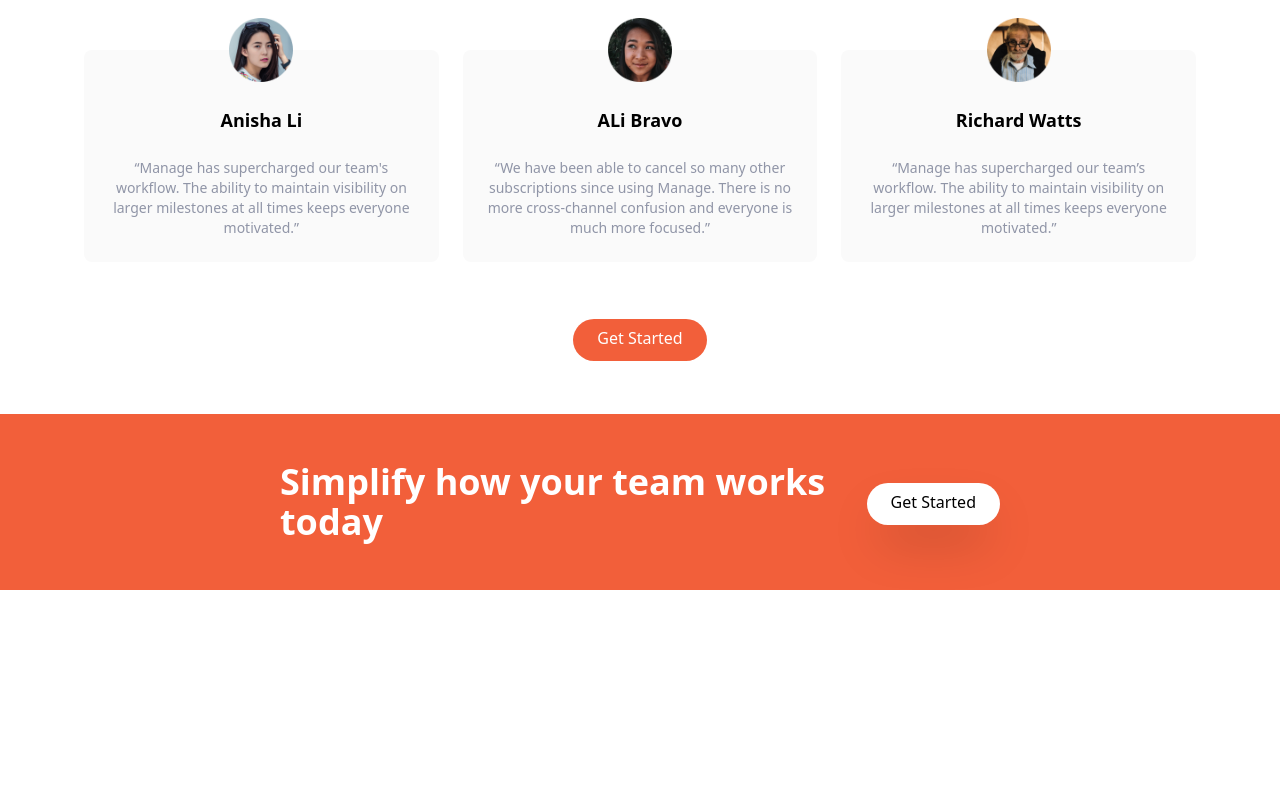
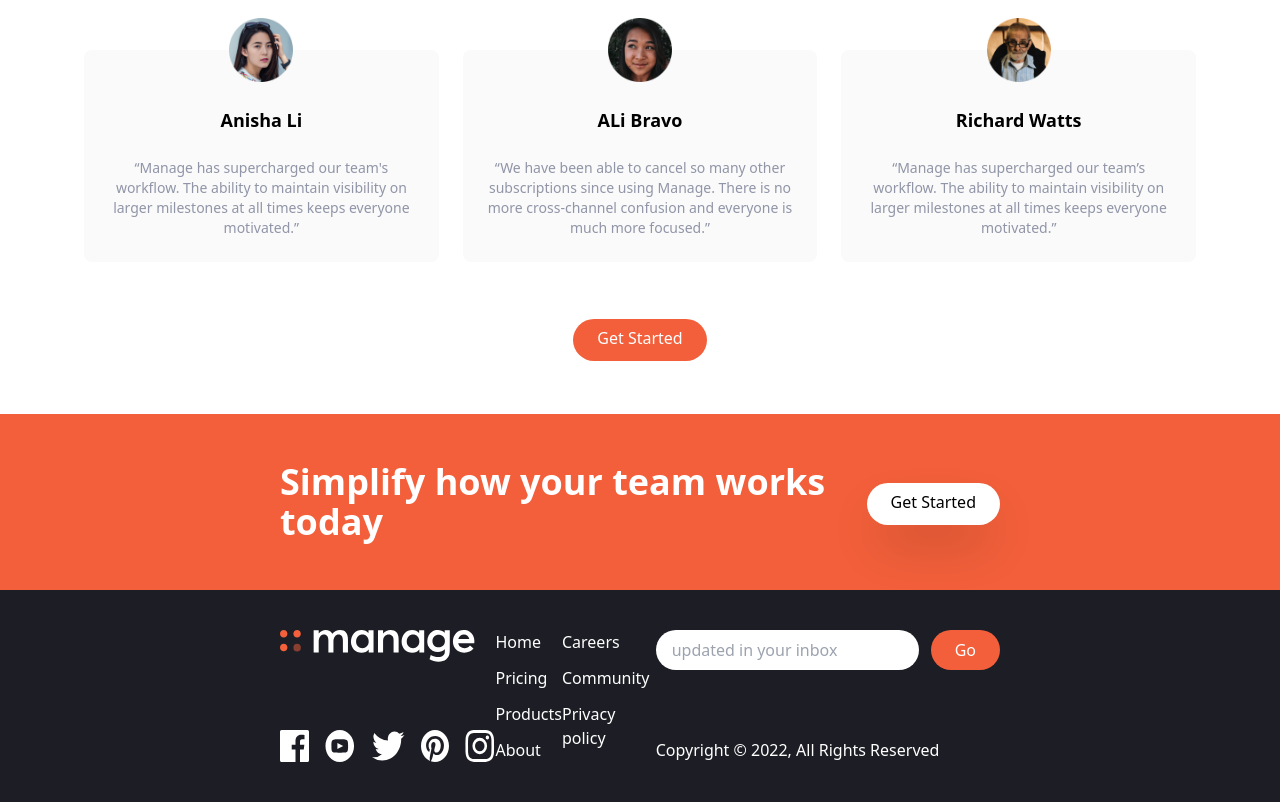
Before and after one commit to umutesililiane/TAILWINDCSS-LANDING-PAGE, a website: page index.html in a window 1280 px wide. Shown: the part 1430-2232 px from the top of the page. Before the commit the page ends 2020 px from the top, so only its background shows below. Drawn offline with Linux system fonts and the light colour scheme.

Commit message:
Footer section

```diff
--- a/index.html
+++ b/index.html
@@ -194,5 +194,66 @@
             </div>
         </div>
     </section>
+    <footer class="bg-veryDarkBlue">
+        <div class="container flex flex-col-reverse justify-between px-6 py-10 mx-auto space-y-8 md:flex-row md:space-y-0" >
+            <div class="flex flex-col-reverse items-center justify-between space-y-12 md:flex-col md:space-y-0 md:items-start">
+                <div class="mx auto my-6 text-center text-white md:hidden">
+                    Copyright &copy; 2022, All Rights Reserved
+                </div>
+                <div>
+                    <img src="img/logo-white.svg" class="h-8" alt="">
+                </div>
+                <div class="flex justify-center space-x-4">
+                    <a href="#">
+                        <img src="img/icon-facebook.svg" alt="" class="h-8">
+                    </a>
+                    <a href="#">
+                        <img src="img/icon-youtube.svg" alt="" class="h-8">
+                    </a>
+                    <a href="#">
+                        <img src="img/icon-twitter.svg" alt="" class="h-8">
+                    </a>
+                    <a href="#">
+                        <img src="img/icon-pinterest.svg" alt="" class="h-8">
+                    </a>
+                    <a href="#">
+                        <img src="img/icon-instagram.svg" alt="" class="h-8">
+                    </a>
+                </div>
+            </div>
+            <div class="flex justify-round space-x-32">
+                <div class="flex flex-col space-y-3 text-white">
+                    <a href="" class="hover:text-brightRed"> Home</a>
+                    <a href="" class="hover:text-brightRed">Pricing</a>
+                    <a href="" class="hover:text-brightRed">Products</a>
+                    <a href="" class="hover:text-brightRed">About</a>
+                </div>
+            </div>
+            <div class="flex justify-round space-x-32">
+                <div class="flex flex-col space-y-3 text-white">
+                    <a href="" class="hover:text-brightRed"> Careers</a>
+                    <a href="" class="hover:text-brightRed">Community</a>
+                    <a href="" class="hover:text-brightRed">Privacy policy</a>
+                </div>
+            </div>
+            <div class="flex flex-col justify-between">
+                <form action="">
+                    <div class="flex space-x-3">
+                        <input
+                        type="text"
+                         class="flex-1 px-4 rounded-full focus:outline-none"
+                         placeholder="updated in your inbox"
+                         />
+                         <button class="px-6 py-2 text-white rounded-full bg-brightRed hover:bg-brightRedLight focus:outline-none">
+                            Go
+                         </button>
+                    </div>
+                </form>
+                <div class="hidden text-white md:block">
+                    Copyright &copy; 2022, All Rights Reserved
+                </div>
+            </div>
+        </div>
+    </footer>
 </body>
 </html>
```
Also changed, not shown: css/main.css.
